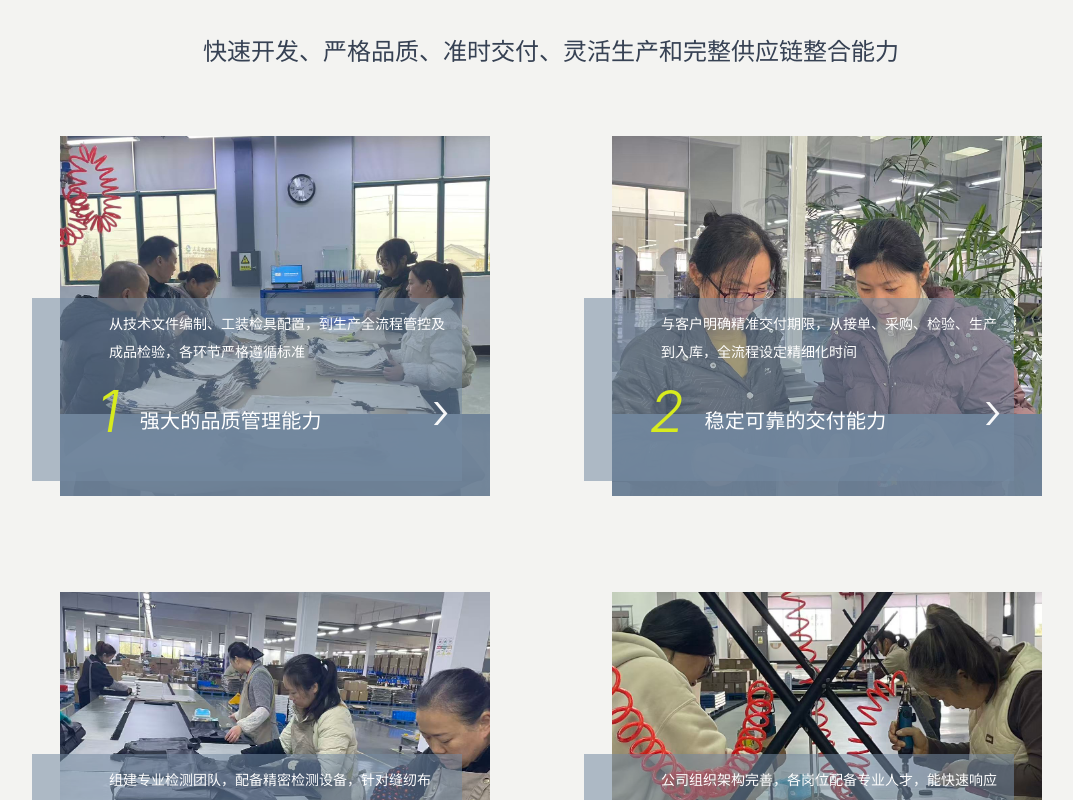
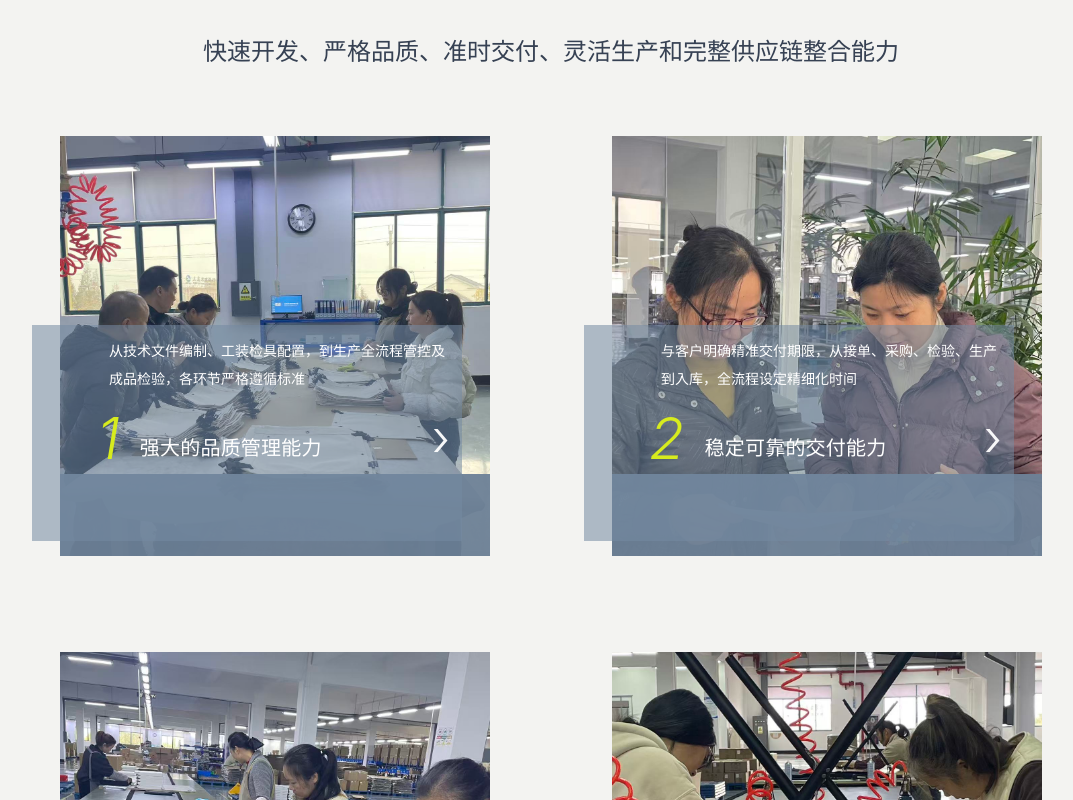
Before and after one commit to zhengxu0928/sanqi-website, a React (Vite) app: page / in a window 1280 px wide. Shown: the part 980-1780 px from the top of the page, without its empty margins (89-1162 px from the left). Built offline with nearby package versions, Linux system fonts and the light colour scheme.

Commit message:
Advantages

```diff
--- a/src/components/Advantages.jsx
+++ b/src/components/Advantages.jsx
@@ -17,7 +17,7 @@ function AdvantageCard({ item, image }) {
         <img
           src={image}
           alt={item.title}
-          className="block h-[210px] w-full object-cover md:h-[300px] lg:h-[360px]"
+          className="block h-[210px] w-full object-cover md:h-[340px] lg:h-[420px]"
         />
 
         {/* 深色底板 */}
@@ -80,7 +80,7 @@ export default function Advantages({ t }) {
           {items.map((item, index) => (
             <div
               key={item.id}
-              className="mx-auto w-[82vw] max-w-[340px] md:w-full md:max-w-[430px]"
+              className="mx-auto w-[82vw] max-w-[340px] md:w-[430px] md:max-w-none"
             >
               <AdvantageCard item={item} image={images[index]} />
             </div>
```
